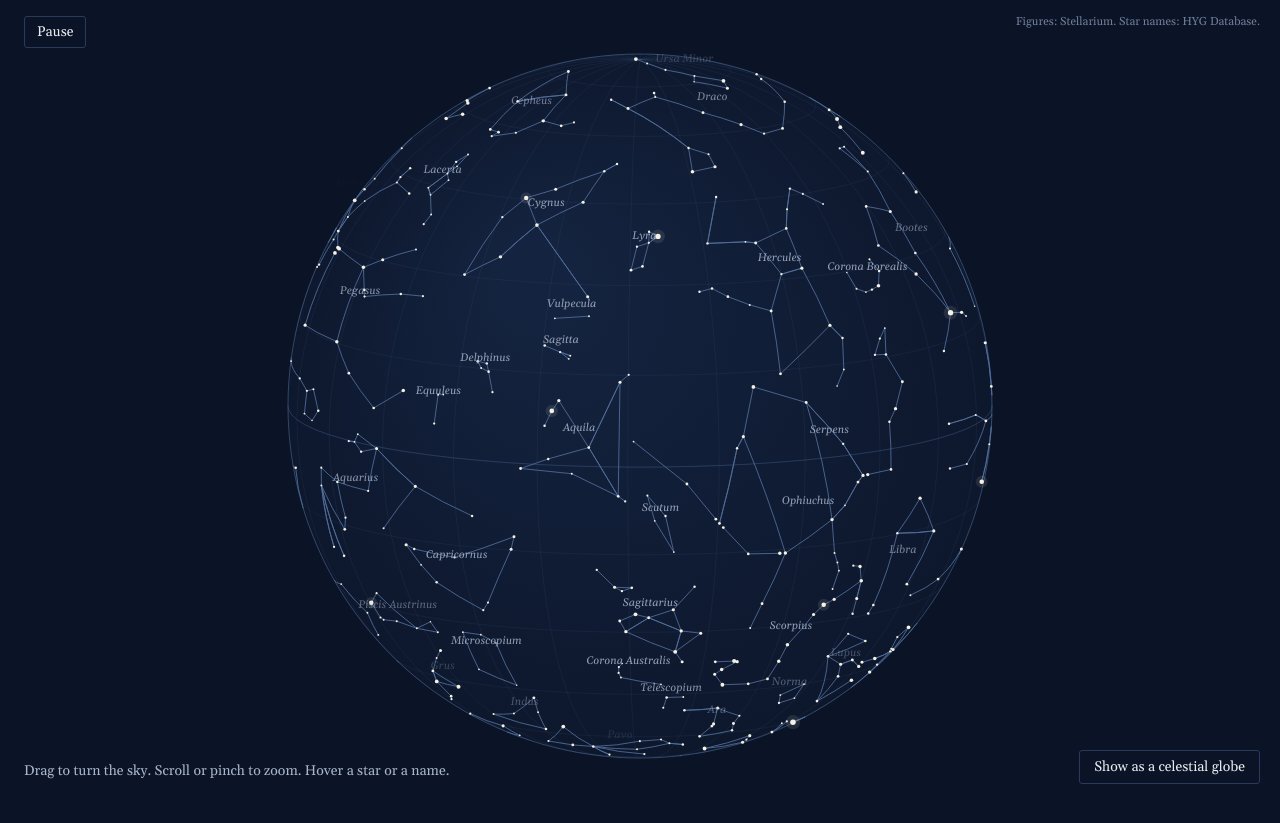
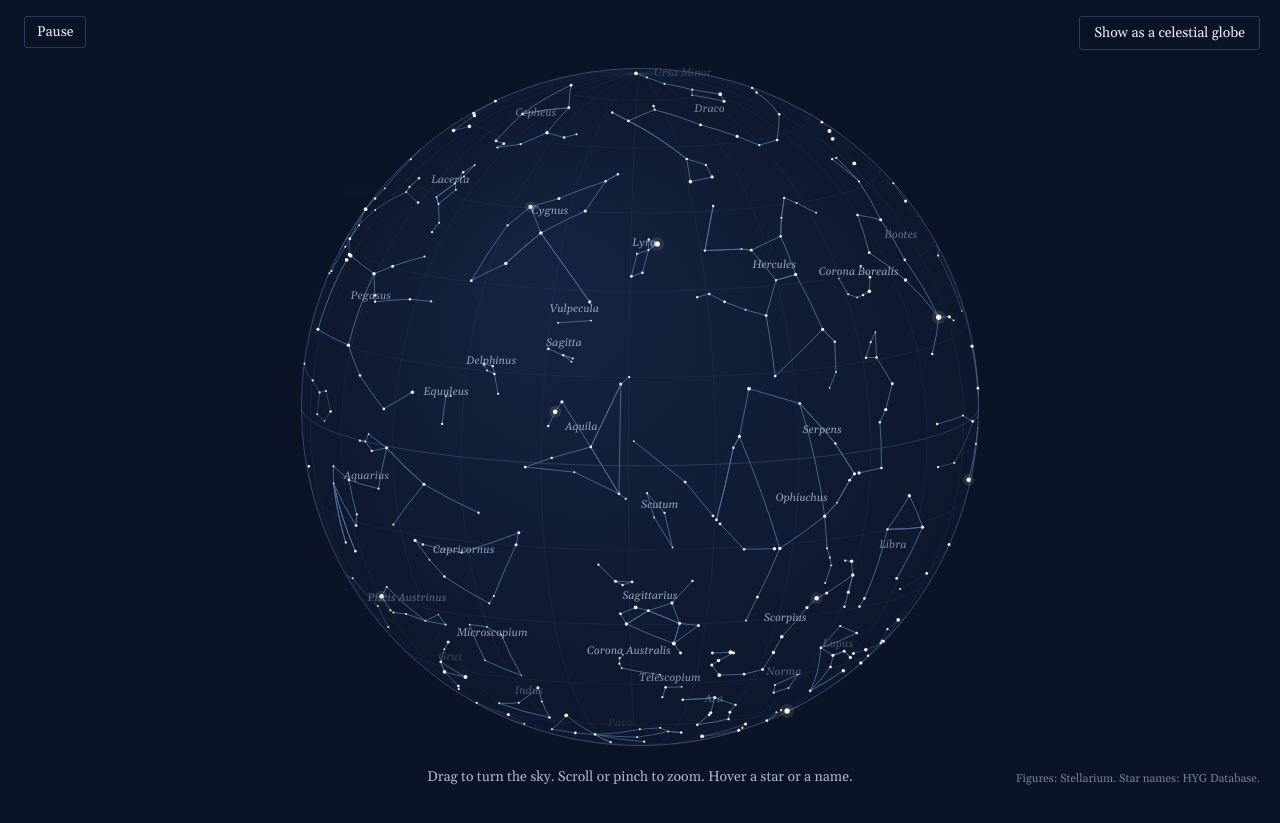
Before and after one commit to LuigiCicciari/constellation-globe, a plain HTML site: page index.html in a window 1280 px wide. Drawn offline with nearby package versions, Linux system fonts and the light colour scheme; animation ran at ten frames a second.

Commit message:
Add files via upload

```diff
--- a/index.html
+++ b/index.html
@@ -13,8 +13,8 @@
   html,body{margin:0;height:100%;background:var(--sky);color:var(--ink);font-family:Gelasio,Georgia,"Times New Roman",serif;overflow:hidden}
   #sky{display:block;width:100%;height:100%;cursor:grab;touch-action:none}
   #sky:active{cursor:grabbing}
-  .hint{position:absolute;left:24px;bottom:20px;font-size:14px;color:var(--label);max-width:60ch;margin:0}
-  .toggle{position:absolute;right:20px;bottom:16px;font:inherit;font-size:14px;color:var(--ink);background:transparent;border:1px solid #2A3A5C;border-radius:3px;padding:7px 14px;cursor:pointer}
+  .hint{position:absolute;left:0;right:0;bottom:14px;text-align:center;font-size:14px;color:var(--label);margin:0}
+  .toggle{position:absolute;right:20px;top:16px;font:inherit;font-size:14px;color:var(--ink);background:transparent;border:1px solid #2A3A5C;border-radius:3px;padding:7px 14px;cursor:pointer}
   .toggle:hover{border-color:var(--line)}
   .toggle:focus-visible{outline:2px solid var(--gold);outline-offset:2px}
   .card{position:absolute;pointer-events:none;max-width:300px;background:rgba(11,20,38,.94);border:1px solid #2A3A5C;border-radius:3px;padding:10px 13px 11px;font-size:13.5px;line-height:1.5;color:var(--label);opacity:0;transition:opacity .12s}
@@ -26,8 +26,8 @@
   .spin{position:absolute;left:24px;top:16px;font:inherit;font-size:14px;color:var(--ink);background:transparent;border:1px solid #2A3A5C;border-radius:3px;padding:6px 12px;cursor:pointer}
   .spin:hover{border-color:var(--line)}
   .spin:focus-visible{outline:2px solid var(--gold);outline-offset:2px}
-  .credit{position:absolute;right:20px;top:14px;font-size:11.5px;color:#6F7E99;margin:0}
-  @media (max-width:640px){.hint{font-size:12.5px;left:14px;bottom:60px}.toggle{right:14px}}
+  .credit{position:absolute;right:20px;bottom:14px;font-size:11.5px;color:#6F7E99;margin:0}
+  @media (max-width:760px){.hint{font-size:12.5px;bottom:34px}.credit{left:0;right:0;text-align:center}.toggle{right:14px}}
 </style>
 </head>
 <body>
@@ -60,14 +60,14 @@ rebuildGeo();
 function size(){
   dpr=window.devicePixelRatio||1; W=canvas.clientWidth; H=canvas.clientHeight;
   canvas.width=W*dpr; canvas.height=H*dpr; ctx.setTransform(dpr,0,0,dpr,0,0);
-  R=Math.min(W,H)*0.44; draw();
+  R=Math.max(60,Math.min(W*0.92,H-102)/2*0.97); draw();
 }
 function visible(ll){return d3.geoDistance(ll,[-rot[0],-rot[1]])<Math.PI/2-0.02;}
 let starPts=[], labelBoxes=[];
 function draw(){
-  const r=R*zoomK; proj.scale(r).translate([W/2,H/2+ (H>520?6:0)]).rotate(rot);
+  const r=R*zoomK; proj.scale(r).translate([W/2,58+(H-102)/2]).rotate(rot);
   ctx.clearRect(0,0,W,H);
-  const g=ctx.createRadialGradient(W/2-r*.3,H/2-r*.35,r*.1,W/2,H/2,r*1.05);
+  const cy=58+(H-102)/2; const g=ctx.createRadialGradient(W/2-r*.3,cy-r*.35,r*.1,W/2,cy,r*1.05);
   g.addColorStop(0,'#14233F'); g.addColorStop(1,'#0D172C');
   ctx.beginPath(); path({type:'Sphere'}); ctx.fillStyle=g; ctx.fill();
   ctx.strokeStyle='rgba(83,111,156,.55)'; ctx.lineWidth=1; ctx.stroke();
@@ -84,7 +84,8 @@ function draw(){
     ctx.beginPath(); path(lineGeo[ab]);
     const on=ab===hoverAb||ab===focusAb, inMonth=monthQ&&DATA.cons[ab]&&DATA.cons[ab].bm===monthQ;
     ctx.strokeStyle=on?'#E8D9A8':(inMonth?'#8FA9D4':'#536F9C'); ctx.lineWidth=on?1.8:(inMonth?1.4:1);
-    ctx.globalAlpha=on||inMonth?1:(monthQ?.45:.85); ctx.stroke();
+    const cc=DATA.cons[ab], dd=cc?d3.geoDistance([lon(cc.c[0]),cc.c[1]],[-rot[0],-rot[1]]):0, edge=Math.max(.15,Math.min(1,(1.75-dd)/0.5));
+    ctx.globalAlpha=(on||inMonth?1:(monthQ?.45:.85))*(on?1:edge); ctx.stroke();
   }
   ctx.globalAlpha=1; starPts=[];
   const sz=Math.max(.75,Math.min(1.6,zoomK*.9));
```
Also changed, not shown: preview.png.
